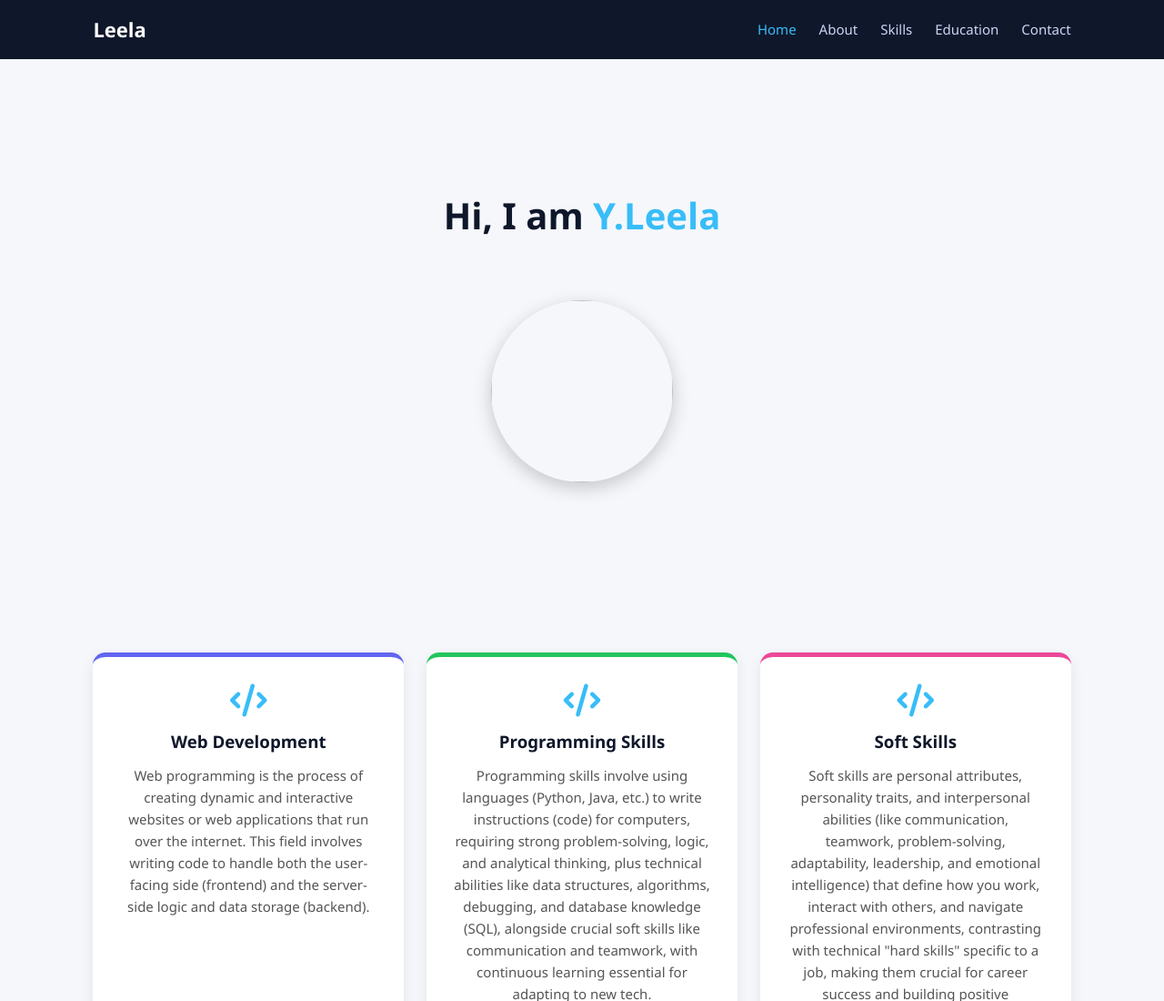
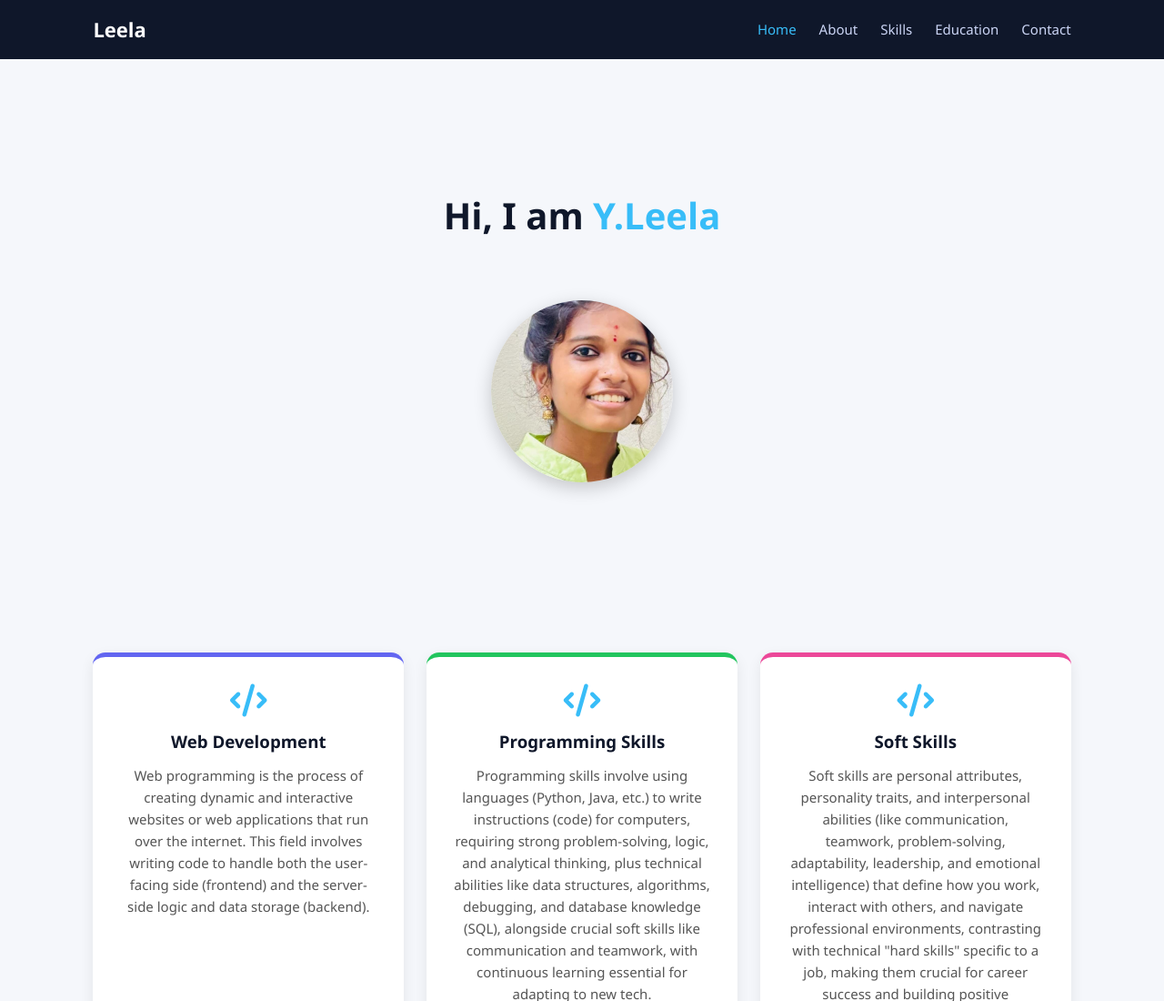
Before and after one commit to leela209/Portfolio, a plain HTML site: page index.html in a window 1280 px wide. Shown: the top 1100 px of the page at 91% size. Drawn offline with Linux system fonts and the light colour scheme.

Commit message:
Update and rename home.html to index.html

```diff
--- a/home.html
+++ b/index.html
@@ -3,7 +3,7 @@
 <head>
     <meta charset="UTF-8">
     <meta name="viewport" content="width=device-width, initial-scale=1.0">
-    <title>Hepsiba-Portfolio</title>
+    <title>Leela-Portfolio</title>
     <link rel="stylesheet" href="home.css">
     <link rel="stylesheet" href="https://cdnjs.cloudflare.com/ajax/libas/font-awesome/6.4.0/css/all.min.css">
 </head>
@@ -25,7 +25,7 @@
             <div class="sec-1">
                 <h1>Hi, I am <span>Y.Leela</span></h1>
                 <br>
-                 <img src="c:\Users\SATISH\Downloads\WhatsApp Image 2026-02-15 at 6.51.33 PM.jpeg" width="200px" height="200px">
+                 <img src="leela.jpeg" width="200px" height="200px">
             </div>
         </section>
         <section class="highlight">
@@ -54,4 +54,5 @@
         </div>
     </footer>
 </body>
+
 </html>
```
